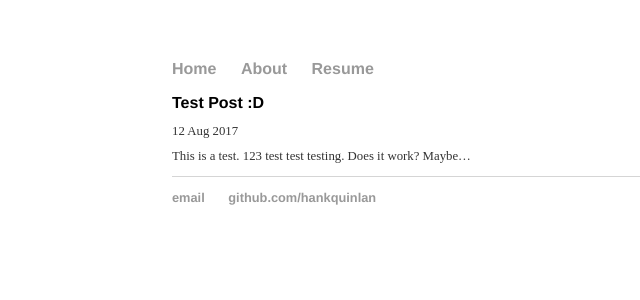
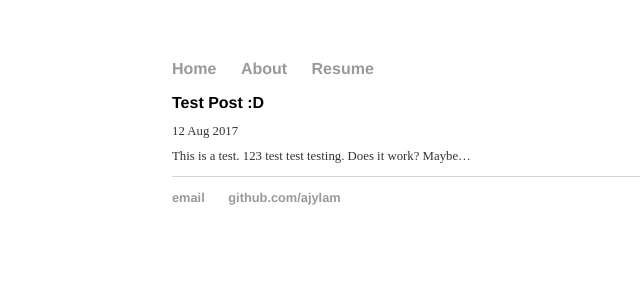
Before and after one commit to ajylam/ajylam.github.io, a Jekyll site: the page built from _posts/2017-08-12-test.md, in a window 1280 px wide. Shown: the top 300 px of the page, without its empty margins (20-660 px from the left). Built offline with Jekyll 4.4.1, drawn with Linux system fonts in a browser that asks for light colours.

Commit message:
Update default.html

```diff
--- a/_layouts/default.html
+++ b/_layouts/default.html
@@ -21,7 +21,7 @@
 			<footer>
 	    		<ul>
 	        		<li><a href="mailto:amandajylam@gmail.com">email</a></li>
-	        		<li><a href="https://github.com/ajylam">github.com/hankquinlan</a></li>
+	        		<li><a href="https://github.com/ajylam">github.com/ajylam</a></li>
 				</ul>
 			</footer>
 		</body>
```
